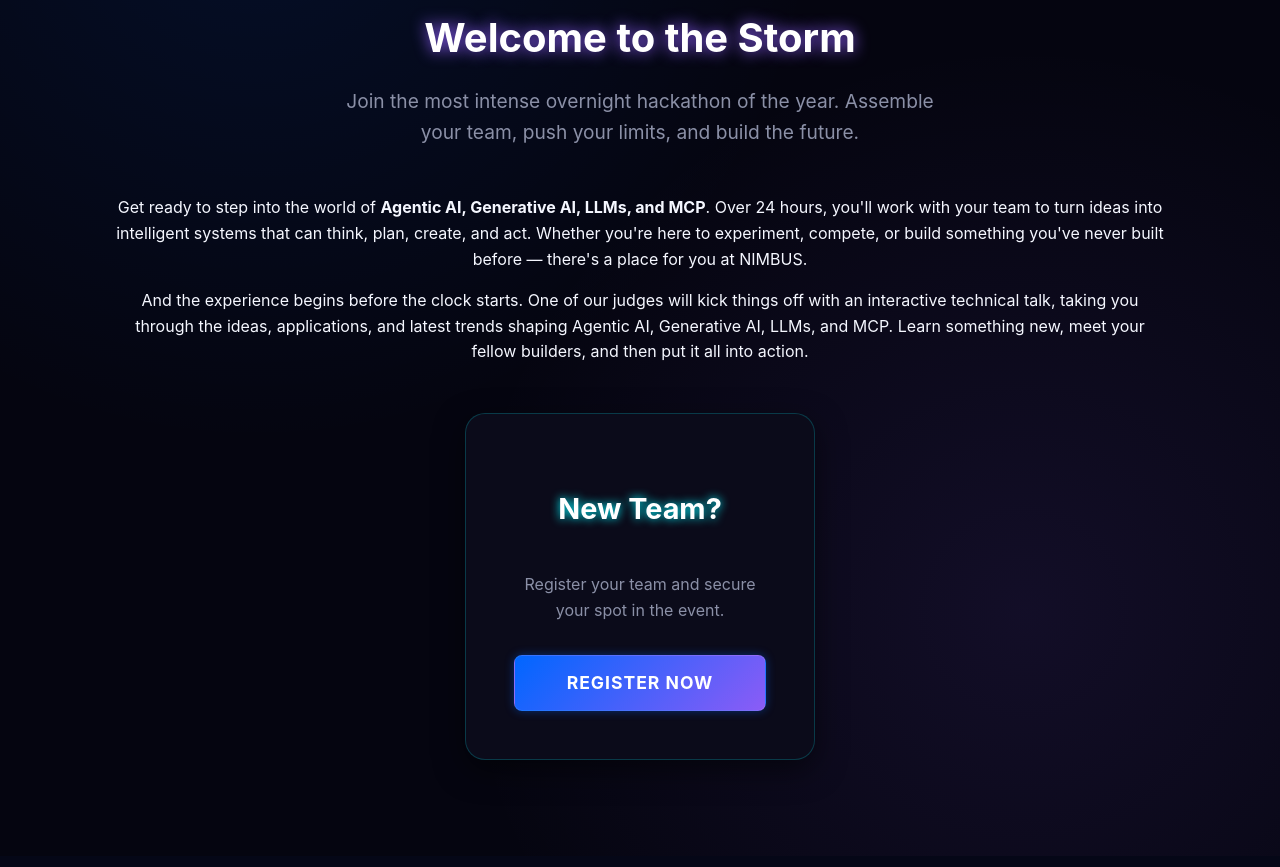
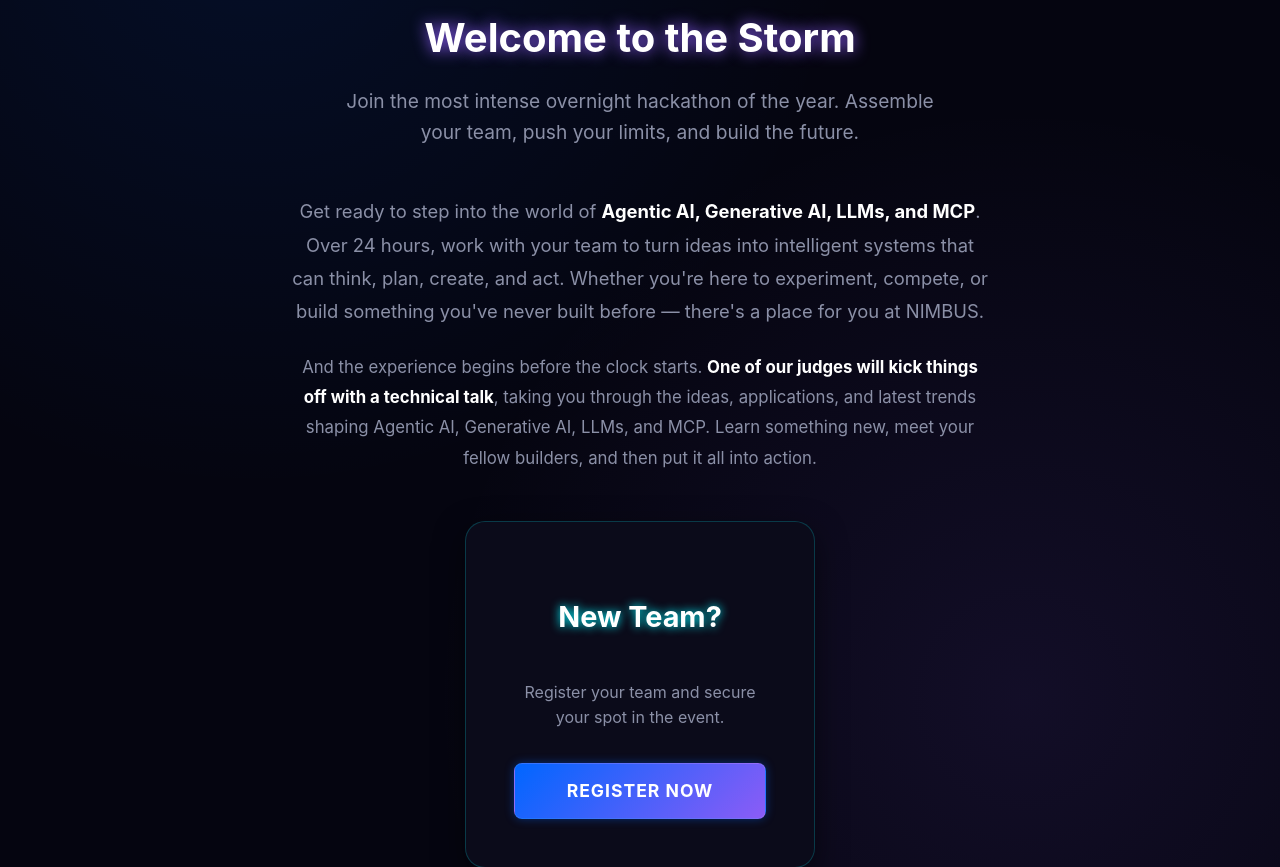
Before and after one commit to Senzar36/Nimbus, a Flask app: page / in a window 1280 px wide. Shown: the part 367-1234 px from the top of the page. Before the commit the page ends 1131 px from the top, so only its background shows below. Run offline with Flask 3, Linux system fonts and the light colour scheme; some libraries are stand-ins or nearby versions.

Commit message:
Cotent in index.html

```diff
--- a/templates/index.html
+++ b/templates/index.html
@@ -61,22 +61,20 @@
                 Join the most intense overnight hackathon of the year.
                 Assemble your team, push your limits, and build the future.
             </p>
-            <p>
-                Get ready to step into the world of <strong>Agentic AI, Generative AI, LLMs, and MCP</strong>.
-                Over 24 hours, you'll work with your team to turn ideas into intelligent
-                systems that can think, plan, create, and act. Whether you're here to
-                experiment, compete, or build something you've never built before —
-                there's a place for you at NIMBUS.
+
+            <p style="color: var(--muted); max-width: 700px; margin: 0 auto 1.5rem auto; font-size: 1.15rem; line-height: 1.8;">
+                Get ready to step into the world of <strong style="color: #fff;">Agentic AI, Generative AI, LLMs, and MCP</strong>.
+                Over 24 hours, work with your team to turn ideas into intelligent systems that can think,
+                plan, create, and act. Whether you're here to experiment, compete, or build something
+                you've never built before — there's a place for you at NIMBUS.
             </p>
 
-            <p>
-                And the experience begins before the clock starts. One of our judges will
-                kick things off with an interactive technical talk, taking you through
-                the ideas, applications, and latest trends shaping Agentic AI, Generative
-                AI, LLMs, and MCP. Learn something new, meet your fellow builders, and
-                then put it all into action.
+            <p style="color: var(--muted); max-width: 700px; margin: 0 auto 3rem auto; font-size: 1.05rem; line-height: 1.8;">
+                And the experience begins before the clock starts.
+                <strong style="color: #fff;">One of our judges will kick things off with a technical talk</strong>,
+                taking you through the ideas, applications, and latest trends shaping Agentic AI, Generative AI,
+                LLMs, and MCP. Learn something new, meet your fellow builders, and then put it all into action.
             </p>
-
 
             <div class="action-cards">
                 <div class="action-card">
```
